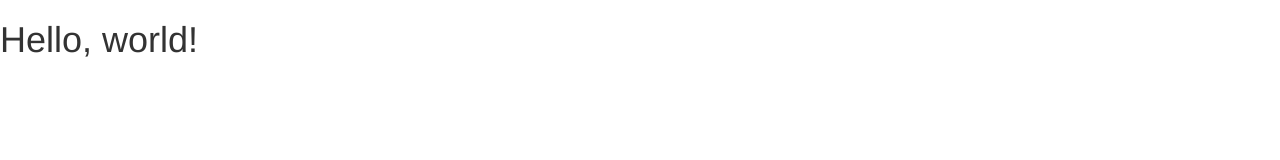
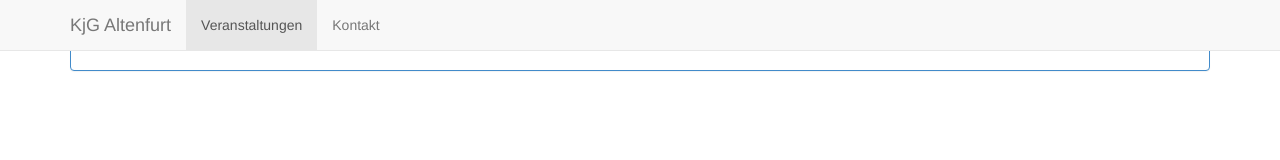
Before and after one commit to oOFTCOo/KJG_App, a plain HTML site: page KJG_APP/index.html in a window 1280 px wide. Drawn offline with nearby package versions, Linux system fonts and the light colour scheme.

Commit message:
#updated

```diff
--- a/KJG_APP/index.html
+++ b/KJG_APP/index.html
@@ -16,12 +16,43 @@
       <script src="https://oss.maxcdn.com/libs/respond.js/1.3.0/respond.min.js"></script>
     <![endif]-->
 </head>
-
 <body>
-<h1>Hello, world!</h1>
     <!-- jQuery (necessary for Bootstrap's JavaScript plugins) -->
     <script src="https://code.jquery.com/jquery.js"></script>
     <!-- Include all compiled plugins (below), or include individual files as needed -->
     <script src="js/bootstrap.min.js"></script>
+<!-- Fixed navbar -->
+    <div class="navbar navbar-default navbar-fixed-top" role="navigation">
+      <div class="container">
+        <div class="navbar-header">
+          <button type="button" class="navbar-toggle" data-toggle="collapse" data-target=".navbar-collapse">
+            <span class="sr-only">Toggle navigation</span>
+            <span class="icon-bar"></span>
+            <span class="icon-bar"></span>
+            <span class="icon-bar"></span>
+          </button>
+          <a class="navbar-brand" href="#">KjG Altenfurt</a>
+        </div>
+        <div class="navbar-collapse collapse">
+          <ul class="nav navbar-nav">
+            <li class="active"><a href="#">Veranstaltungen</a></li>
+            <li><a href="#contact">Kontakt</a></li>
+          </ul>
+        </div><!--/.nav-collapse -->
+      </div>
+    </div>
+	<div class="container">
+		<div class="panel panel-primary">
+			<div class="panel-heading">
+				<h4 class="panel-title">
+					<a class="accordion-toggle" data-toggle="collapse" data-parent="#accordion" href="#collapseOne">Check a course</a>
+				</h4>
+			</div>
+			<div id="collapseOne" class="panel-collapse collapse in">
+				<div class="panel-body">
+				</div>
+			</div>
+	</div>
+</div>
 </body>
 </html>
```
